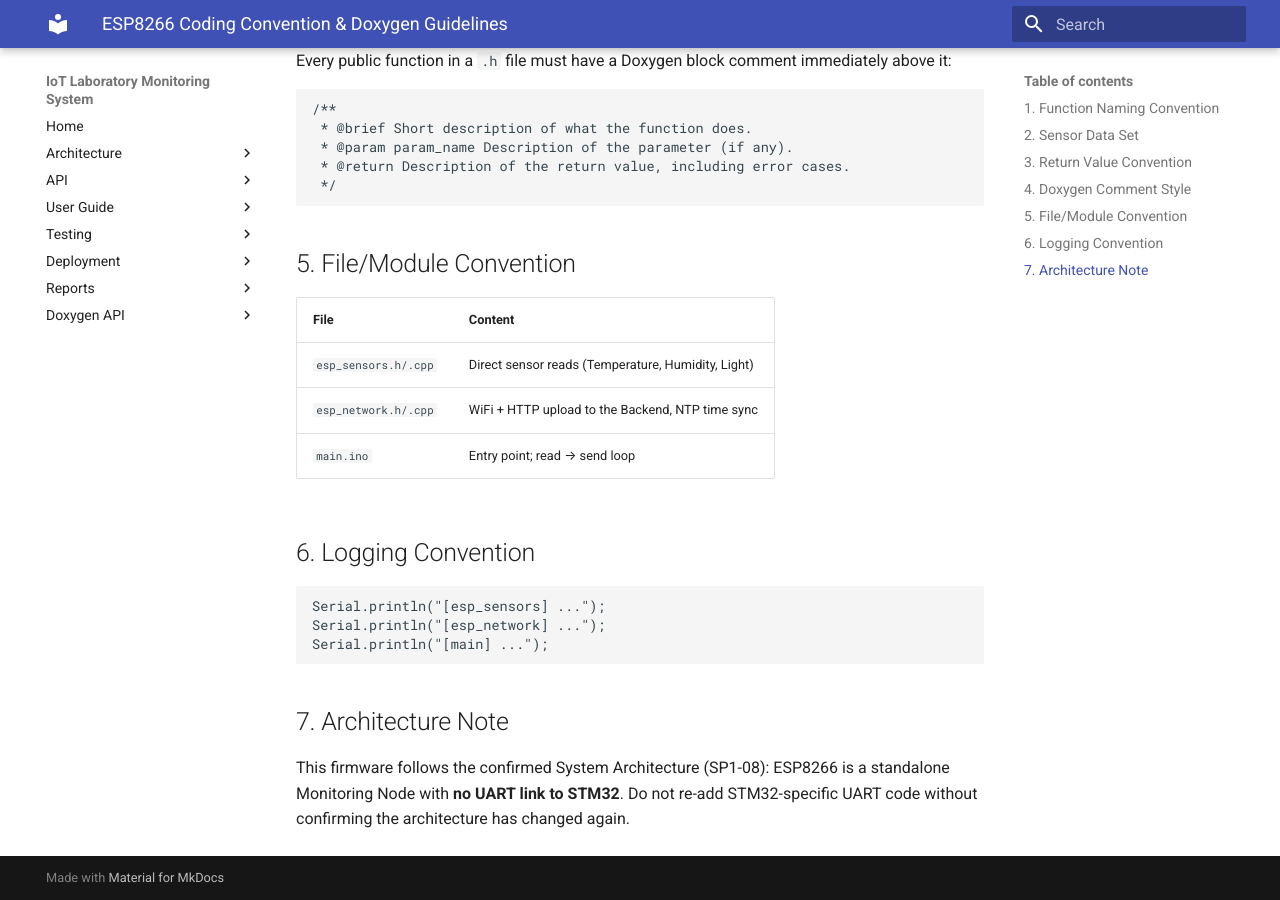
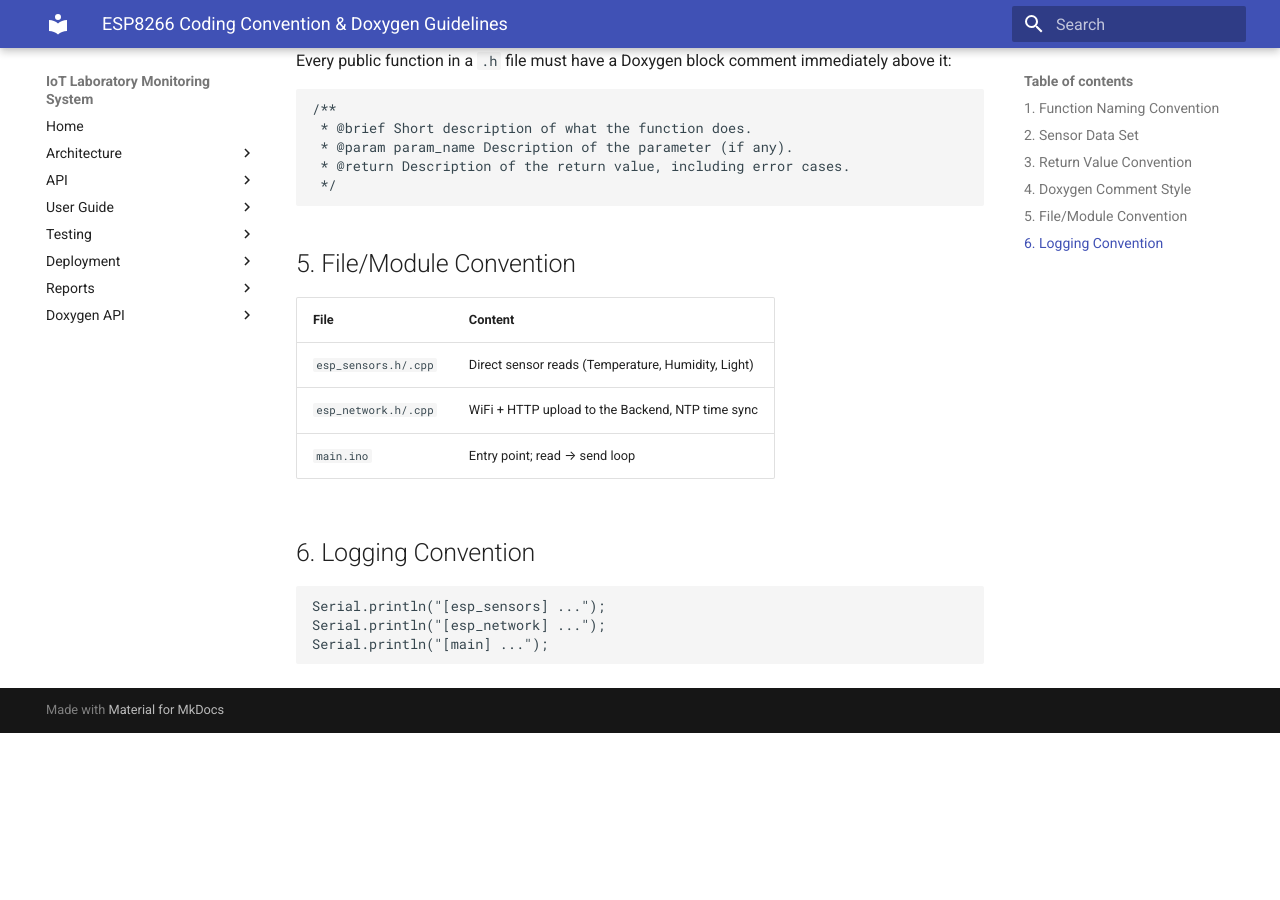
Before and after one commit to jostran1406/Phase_2_Group_11, an MkDocs documentation site: the page built from docs/doxygen/esp8266_coding_convention.md, in a window 1280 px wide and 900 px high, scrolled down 1094 px. Built offline with MkDocs 1.6.1 and Material for MkDocs 9.7.7, drawn with Linux system fonts in a browser that asks for light colours; after the commit the page ends 1827 px from its top, so only the background shows below that.

````diff
--- a/docs/doxygen/esp8266_coding_convention.md
+++ b/docs/doxygen/esp8266_coding_convention.md
@@ -44,6 +44,3 @@
 Serial.println("[esp_network] ...");
 Serial.println("[main] ...");
 ```
-
-## 7. Architecture Note
-This firmware follows the confirmed System Architecture (SP1-08): ESP8266 is a standalone Monitoring Node with **no UART link to STM32**. Do not re-add STM32-specific UART code without confirming the architecture has changed again.
````
